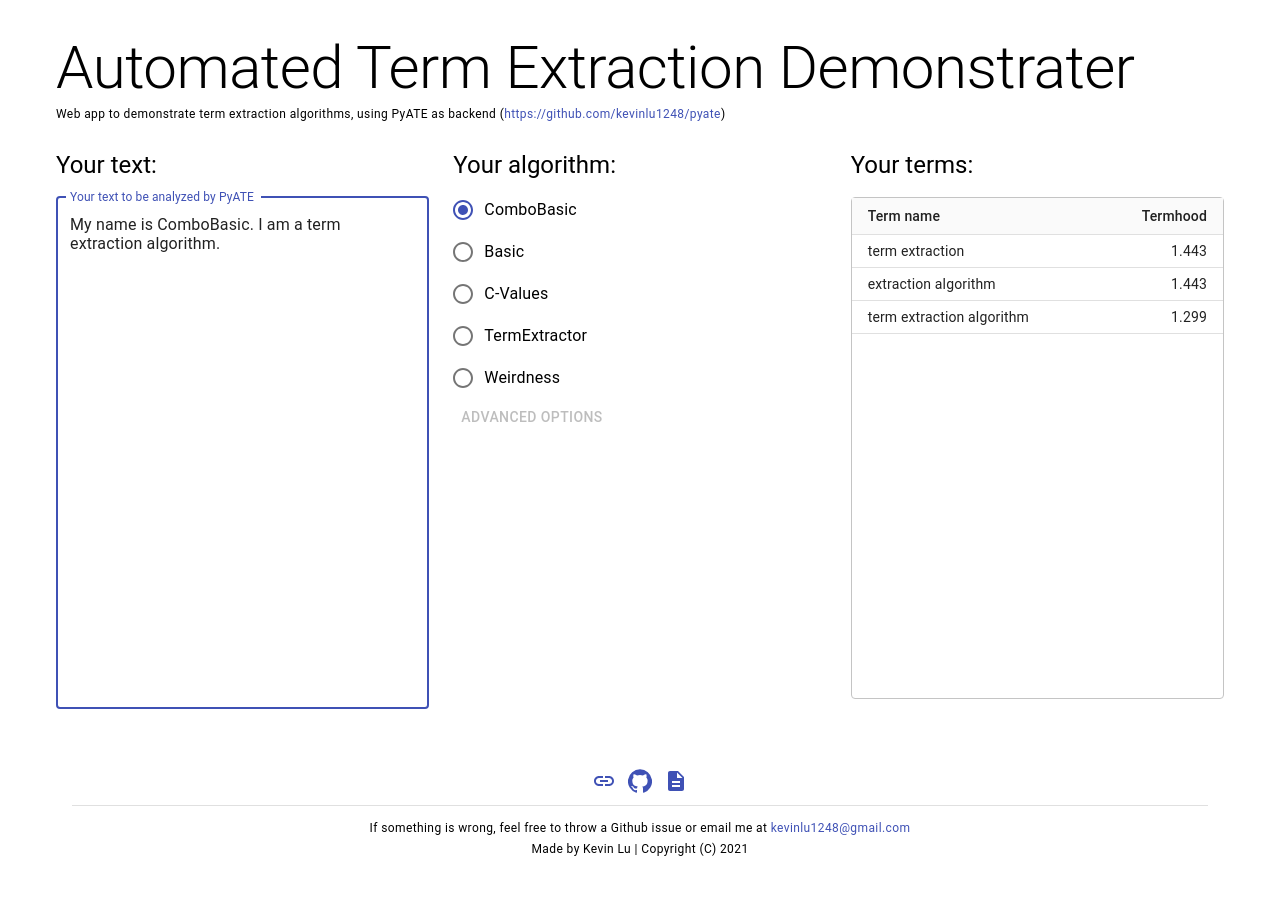
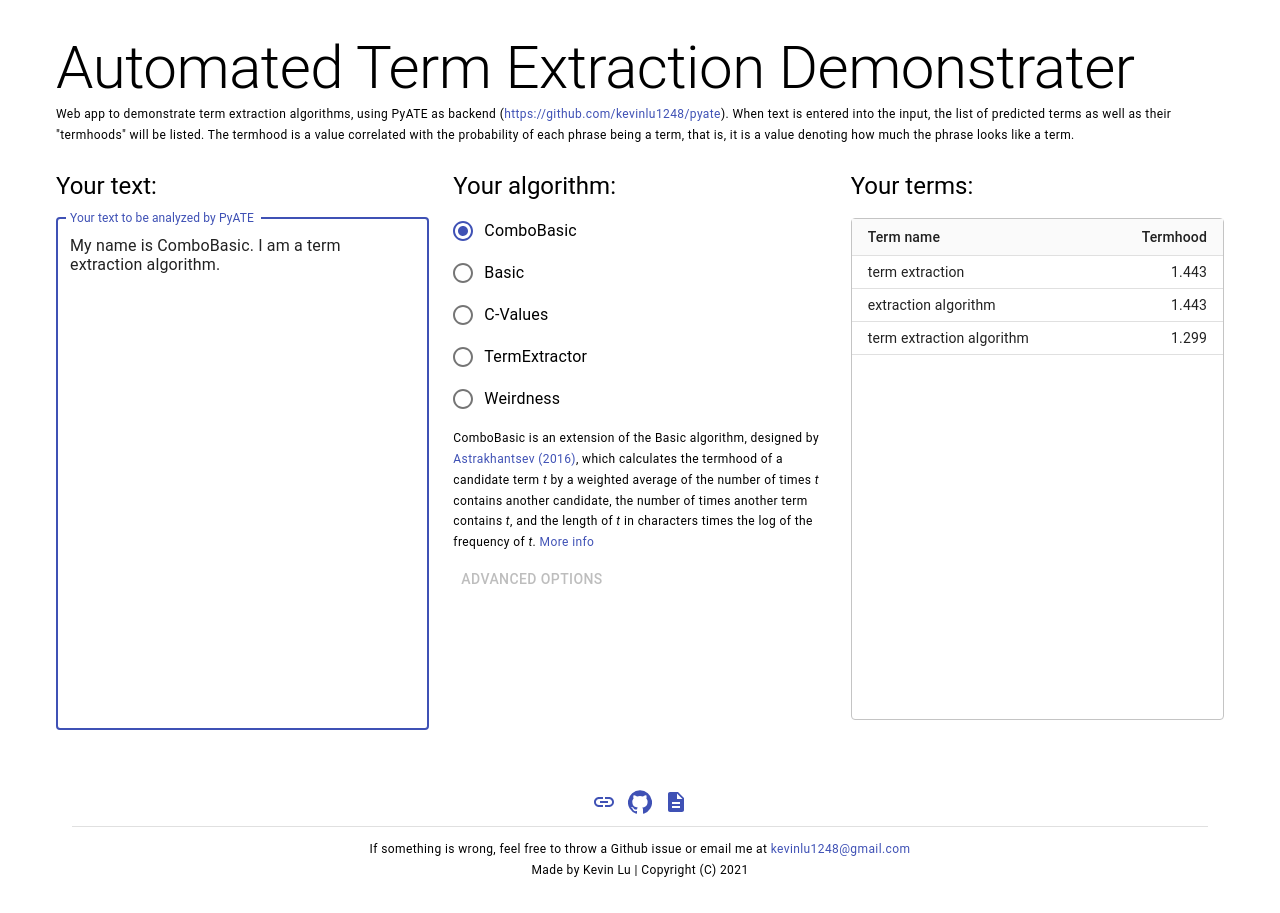
Before and after one commit to kevinlu1248/pyate-demo, a React app: page / in a window 1280 px wide. Before the commit the page ends 892 px from the top, so only its background shows below. Built offline with nearby package versions, Linux system fonts and the light colour scheme; the HTML template or start-up script is replaced by a standard one.

Commit message:
Added some more description

```diff
--- a/src/components/algopicker.jsx
+++ b/src/components/algopicker.jsx
@@ -7,13 +7,34 @@
 import FormLabel from '@material-ui/core/FormLabel';
 import Button from '@material-ui/core/Button';
 import Box from '@material-ui/core/Box';
+import Link from '@material-ui/core/Link';
 
 const ALGOS = [
-    ["combo_basic", "ComboBasic"],
-    ["basic", "Basic"],
-    ["c_values", "C-Values"],
-    ["term_extractor", "TermExtractor"],
-    ["weirdness", "Weirdness"]
+    ["combo_basic", "ComboBasic",
+        <>
+            ComboBasic is an extension of the Basic algorithm, designed by <Link href="https://arxiv.org/abs/1611.07804">Astrakhantsev (2016)</Link>, which calculates the termhood of a candidate term <i>t</i> by a weighted average of the number of times <i>t</i> contains another candidate, the number of times another term contains <i>t</i>, and the length of <i>t</i> in characters times the log of the frequency of <i>t</i>. <Link href="https://kevinlu1248.github.io/pyate/algorithms.html#combobasic">More info</Link>
+        </>
+    ],
+    ["basic", "Basic",
+        <>
+            The Basic algorithm was designed by <Link href="https://arxiv.org/abs/1611.07804">Astrakhantsev (2016)</Link>, which calculates the termhood of a candidate term <i>t</i> by a weighted average of the number of times another term contains <i>t</i>, and the length of <i>t</i> in characters times the log of the frequency of <i>t</i>. <Link href="https://kevinlu1248.github.io/pyate/algorithms.html#basic">More info</Link>
+        </>
+    ],
+    ["cvalues", "C-Values",
+        <>
+            The C-Value algorithm was designed by <Link href="https://www.researchgate.net/publication/220387502_Automatic_Recognition_of_Multi-word_Terms_The_C-value_NC-value_Method">Frantzi, Ananiado and Mima (2000)</Link>, which calculates the termhood of a term <i>t</i> by taking the log of words in <i>t</i> times the frequency of <i>t</i> subtracted by the mean of the termhoods of every candidate containing <i>t</i>. <Link href="https://kevinlu1248.github.io/pyate/algorithms.html#cvalues">More info</Link>
+        </>
+    ],
+    ["term_extractor", "TermExtractor",
+        <>
+            The TermExtractor algorithm was designed by <Link href="https://link.springer.com/chapter/10.1007/978-1-84628-858-6_32">Sclano and Velardi (2007)</Link>. <Link href="https://kevinlu1248.github.io/pyate/algorithms.html#cvalues">More info</Link>
+        </>
+    ],
+    ["weirdness", "Weirdness",
+        <>
+            The Weirdness algorithm was designed by <Link href="http://ceur-ws.org/Vol-1031/paper3.pdf">Fedorenko, Astrakhantsev and Turdakov (2013)</Link>, which calculates the termhood of a candidate <i>t</i> by taking the quotient of the frequency of <i>t</i> in a technical corpus (such as in a medical journal) and the frequency in a general corpus (such as random Wikipedia pages). <Link href="https://kevinlu1248.github.io/pyate/algorithms.html#weirdness">More info</Link>
+        </>
+    ]
 ]
 
 export default (props) => (
@@ -36,6 +57,15 @@
                 )}
             </RadioGroup>
         </FormControl>
+        <Box mb={1}/>
+        {ALGOS.map(row =>  {
+            if (props.algo == row[0]) {
+                return <Typography variant="caption">
+                    {row[2]}
+                </Typography>
+            }
+        })}
+        <Box mb={1}/>
         <Typography variant="subtitle1">
             <Button color="primary" disabled>Advanced options</Button>
         </Typography>
--- a/src/components/demonstrater.jsx
+++ b/src/components/demonstrater.jsx
@@ -74,7 +74,10 @@
                     <Input handleInputChange={handleInputChange} />
                 </Grid>
                 <Grid item xs={12} md={4}>
-                    <Algopicker handleAlgoChange={handleAlgoChange} />
+                    <Algopicker
+                        handleAlgoChange={handleAlgoChange}
+                        algo={algo}
+                    />
                 </Grid>
                 <Grid item xs={12} md={4}>
                     <Output data={data} loadingCounter={loadingCounter}/>
--- a/src/components/intro.jsx
+++ b/src/components/intro.jsx
@@ -10,7 +10,7 @@
         </Typography>
         <Typography variant="caption">
             Web app to demonstrate term extraction algorithms, using PyATE as
-            backend (<Link href="https://github.com/kevinlu1248/pyate">https://github.com/kevinlu1248/pyate</Link>)
+            backend (<Link href="https://github.com/kevinlu1248/pyate">https://github.com/kevinlu1248/pyate</Link>). When text is entered into the input, the list of predicted terms as well as their "termhoods" will be listed. The termhood is a value correlated with the probability of each phrase being a term, that is, it is a value denoting how much the phrase looks like a term.
         </Typography>
         <Box mb={3}/>
     </>
```
Also changed, not shown: 2 other files (tests, documents, lock files or other folders).
